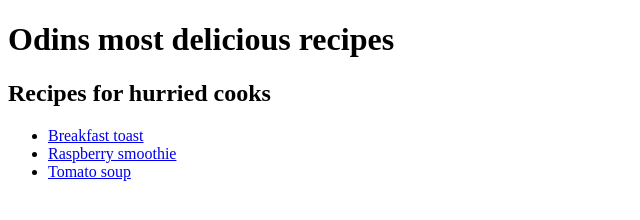
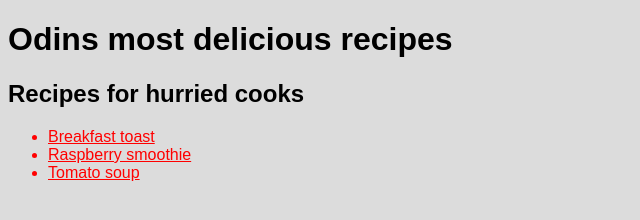
Before and after one commit to GitHubBlues/TOP_Recipes, a plain HTML site: page index.html in a window 1280 px wide. Shown: the whole page, without its empty margins (0-640 px from the left). Drawn offline with Linux system fonts and the light colour scheme.

Commit message:
Added css styling

```diff
--- a/index.html
+++ b/index.html
@@ -4,15 +4,16 @@
     <meta charset="UTF-8">
     <meta http-equiv="X-UA-Compatible" content="IE=edge">
     <meta name="viewport" content="width=device-width, initial-scale=1.0">
+    <link rel="stylesheet" href="styles.css"/>
     <title>Odins Recipes</title>
 </head>
 <body>
     <h1>Odins most delicious recipes</h1>
     <h2>Recipes for hurried cooks</h2>
     <ul>
-        <li><a href="recipes/Breakfast_toast.html">Breakfast toast</a></li>
-        <li><a href="recipes/Smoothie.html">Raspberry smoothie</a></li>
-        <li><a href="recipes/Tomato_soup.html">Tomato soup</a></li>
+        <li class="li-link"><a class="li-url" href="recipes/Breakfast_toast.html">Breakfast toast</a></li>
+        <li class="li-link"><a class="li-url" href="recipes/Smoothie.html">Raspberry smoothie</a></li>
+        <li class="li-link"><a class="li-url" href="recipes/Tomato_soup.html">Tomato soup</a></li>
     </ul>
 </body>
 </html>
--- /dev/null
+++ b/recipes/styles.css
@@ -0,0 +1,8 @@
+body{
+    background: linear-gradient(to bottom, rgb(220,220,220),  rgba(220,220,220,0));
+    font-family: 'PT Sans', sans-serif;
+}
+
+img{
+    border: 5px solid #555;
+}
--- /dev/null
+++ b/styles.css
@@ -0,0 +1,20 @@
+body {
+    background: rgb(220,220,220);
+    font-family: Arial, Helvetica, sans-serif;
+}
+
+.li-link{
+    color:red;
+
+}
+
+.li-url{
+    color:red;
+
+}
+
+.li-url:visited{
+    text-decoration: none;
+    color:green;
+
+}
```
Also changed, not shown: recipes/Breakfast_toast.html (+2 -0 lines), recipes/Smoothie.html (+2 -0 lines), recipes/Tomato_soup.html (+2 -0 lines).
